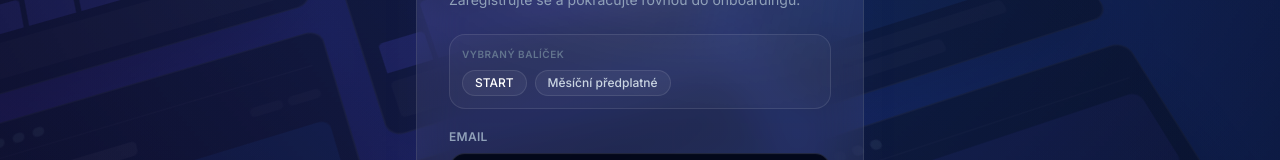
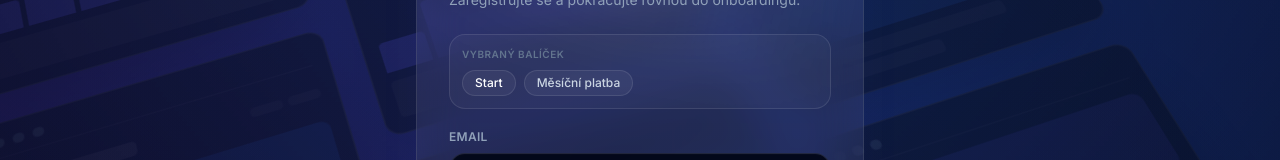
Before and after one commit to webraketacz/webraketa-client-portal, a Next.js app: page /register in a window 1280 px wide. Shown: the part 175-335 px from the top of the page. Built offline with nearby package versions, Linux system fonts and the light colour scheme.

Commit message:
Prepare pricing links for register plan preselection

```diff
--- a/app/register/RegisterClient.tsx
+++ b/app/register/RegisterClient.tsx
@@ -264,13 +264,28 @@ const inputBaseStyle: React.CSSProperties = {
   MozAppearance: "none",
 };
 
+const planLabels: Record<string, string> = {
+  start: "Start",
+  pro: "Pro",
+  premium: "Premium",
+  enterprise: "Enterprise",
+};
+
+const billingLabels: Record<string, string> = {
+  monthly: "Měsíční platba",
+  yearly: "Roční platba",
+};
+
 export default function RegisterClient() {
   const router = useRouter();
   const searchParams = useSearchParams();
   const currentYear = new Date().getFullYear();
 
-  const plan = searchParams.get("plan") ?? "start";
-  const billing = searchParams.get("billing") ?? "subscription";
+  const planParam = (searchParams.get("plan") ?? "start").toLowerCase();
+  const billingParam = (searchParams.get("billing") ?? "monthly").toLowerCase();
+
+  const plan = planLabels[planParam] ? planParam : "start";
+  const billing = billingLabels[billingParam] ? billingParam : "monthly";
 
   const [email, setEmail] = useState("");
   const [password, setPassword] = useState("");
@@ -407,12 +422,10 @@ export default function RegisterClient() {
                         </div>
                         <div className="mt-2 flex flex-wrap items-center gap-2">
                           <span className="rounded-full border border-white/10 bg-white/[0.05] px-3 py-1 text-xs font-medium text-white">
-                            {plan.toUpperCase()}
+                            {planLabels[plan]}
                           </span>
                           <span className="rounded-full border border-white/10 bg-white/[0.05] px-3 py-1 text-xs font-medium text-slate-300">
-                            {billing === "subscription"
-                              ? "Měsíční předplatné"
-                              : "Jednorázově"}
+                            {billingLabels[billing]}
                           </span>
                         </div>
                       </div>
@@ -468,9 +481,7 @@ export default function RegisterClient() {
                               className="relative z-[1] w-full rounded-2xl border border-white/10 py-3 pl-11 pr-4 text-sm text-white placeholder:text-slate-500 outline-none transition-colors focus:border-purple-500/50 focus:ring-2 focus:ring-purple-500/20"
                             />
                           </div>
-                          <p className="text-[0.625rem] text-slate-500">
-                            Minimálně 6 znaků.
-                          </p>
+                          <p className="text-[0.625rem] text-slate-500">Minimálně 6 znaků.</p>
                         </div>
 
                         <div className="space-y-2">
@@ -564,8 +575,7 @@ export default function RegisterClient() {
                           </Link>
 
                           <p className="text-xs text-slate-500">
-                            Registrací souhlasíte s pokračováním do klientské zóny a
-                            onboardingu.
+                            Registrací souhlasíte s pokračováním do klientské zóny a onboardingu.
                           </p>
                         </div>
 
```
